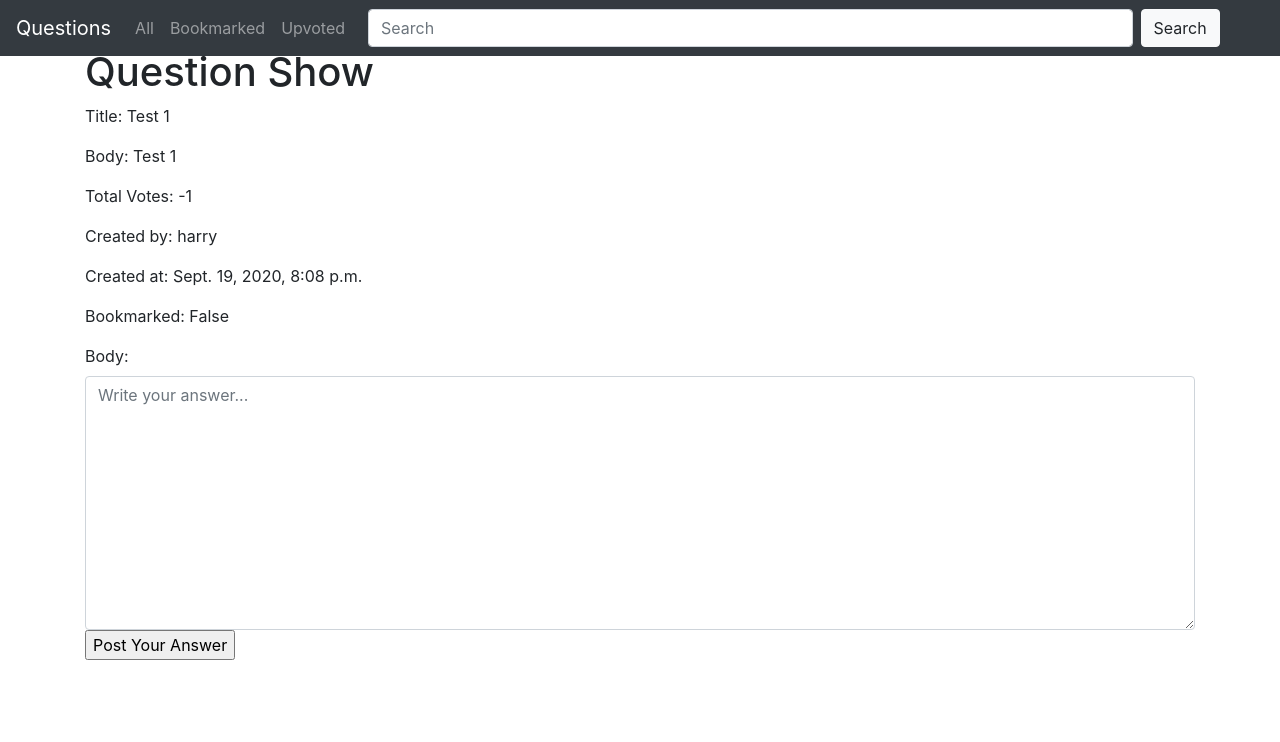
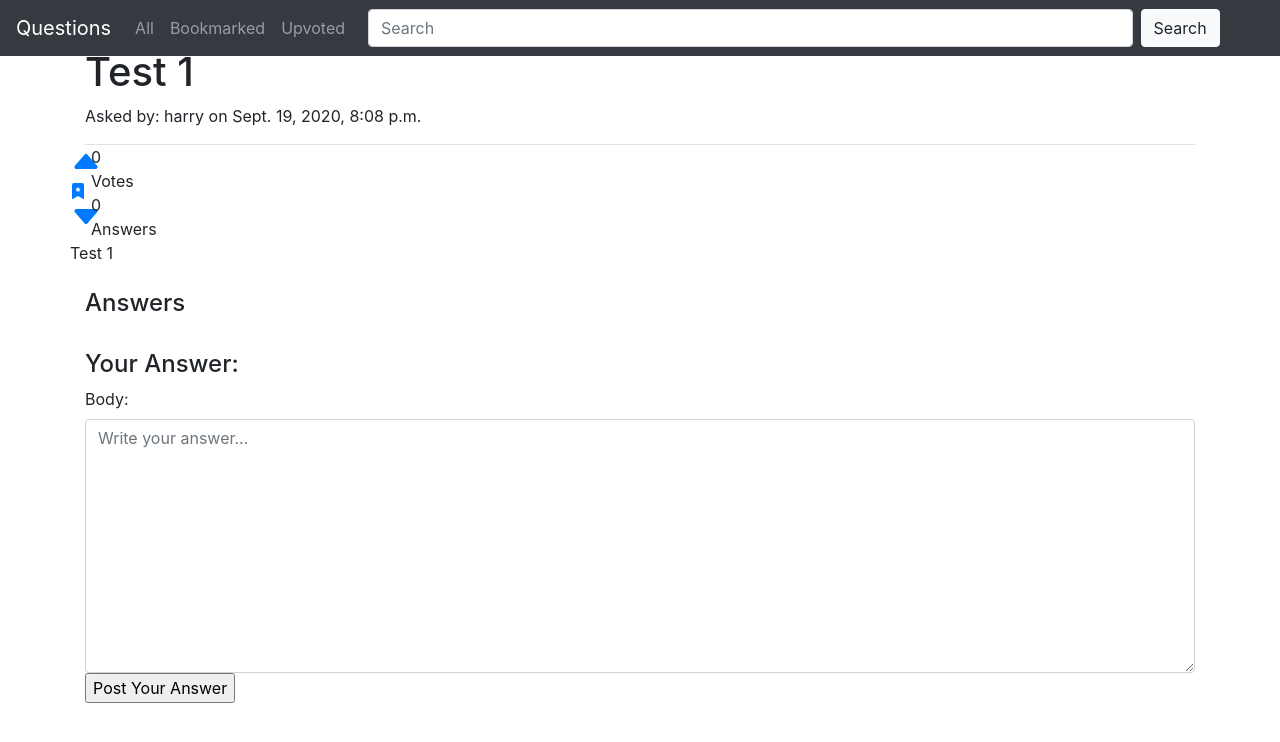
Before and after one commit to jmcuevas/quickstartguides-dev, a Django app: page /questions/show/2 in a window 1280 px wide. Shown: the top 742 px of the page. Run offline with Django 3.2, Linux system fonts and the light colour scheme; a user stored in the database is signed in; data comes from the database, SQL or seed files in the repository; data that the repository does not hold is empty; some libraries are stand-ins or nearby versions.

Commit message:
Update question show layout and add bootstrap

```diff
--- a/questions/templates/questions/show.html
+++ b/questions/templates/questions/show.html
@@ -2,17 +2,114 @@
 
 {% block body %}
 
-    <h1>Question Show</h1>
+    <!-- Question -->
+    <div>
+        <!-- Question: Title -->
+        <div class="border-bottom">
 
-    <p>Title: {{ question.title }}</p>
-    <p>Body: {{ question.body }}</p>
-    <p>Total Votes: {{ question.total_votes }}</p>
-    <p>Created by: {{ question.created_by }}</p>
-    <p>Created at: {{ question.created_at }}</p>
+            <!-- Info: title, created by & created at -->
+            <div class="d-inline-block">
+                <h1>{{ question.title }}</h1>
+                <p>Asked by: {{ question.created_by }} on {{ question.created_at }}</p>
+            </div>
+        </div>
+
+        <!-- Question: Body -->
+        <div class="d-inline-block">
+            <div class="row">
+                <!-- Actions: Upvote/Bookmark/Downvote -->
                 {% if user.is_authenticated %}
-        <p>Bookmarked: {{ bookmarked }}</p>
+                <div class="d-inline-block align-top col-1 p-0 m-0">
+                    <div class="d-block text-center">
+                        <!-- Upvote -->
+                        <a href="{% url 'question_upvote' question.pk %}" class="d-block">
+                            <svg width="2em" height="2em" viewBox="0 0 16 16" class="bi bi-caret-up-fill" fill="currentColor" xmlns="http://www.w3.org/2000/svg">
+                                <path d="M7.247 4.86l-4.796 5.481c-.566.647-.106 1.659.753 1.659h9.592a1 1 0 0 0 .753-1.659l-4.796-5.48a1 1 0 0 0-1.506 0z"></path>
+                            </svg>
+                        </a>
+
+                        <!-- Bookmark -->
+                        {% if question.bookmarked_by_user %}
+                        <a href="{% url 'question_bookmark' question.pk %}" class="d-block">
+                            <svg width="1em" height="1em" viewBox="0 0 16 16" class="bi bi-bookmark" fill="currentColor" xmlns="http://www.w3.org/2000/svg">
+                                <path fill-rule="evenodd" d="M2 2a2 2 0 0 1 2-2h8a2 2 0 0 1 2 2v13.5a.5.5 0 0 1-.777.416L8 13.101l-5.223 2.815A.5.5 0 0 1 2 15.5V2zm2-1a1 1 0 0 0-1 1v12.566l4.723-2.482a.5.5 0 0 1 .554 0L13 14.566V2a1 1 0 0 0-1-1H4z"></path>
+                            </svg>
+                        </a>
+                        {% else %}
+                        <a href="{% url 'question_bookmark' question.pk %}" class="d-block">
+                            <svg width="1em" height="1em" viewBox="0 0 16 16" class="bi bi-bookmark-star-fill" fill="currentColor" xmlns="http://www.w3.org/2000/svg">
+                                <path fill-rule="evenodd" d="M4 0a2 2 0 0 0-2 2v13.5a.5.5 0 0 0 .74.439L8 13.069l5.26 2.87A.5.5 0 0 0 14 15.5V2a2 2 0 0 0-2-2H4zm4.16 4.1a.178.178 0 0 0-.32 0l-.634 1.285a.178.178 0 0 1-.134.098l-1.42.206a.178.178 0 0 0-.098.303L6.58 6.993c.042.041.061.1.051.158L6.39 8.565a.178.178 0 0 0 .258.187l1.27-.668a.178.178 0 0 1 .165 0l1.27.668a.178.178 0 0 0 .257-.187L9.368 7.15a.178.178 0 0 1 .05-.158l1.028-1.001a.178.178 0 0 0-.098-.303l-1.42-.206a.178.178 0 0 1-.134-.098L8.16 4.1z"></path>
+                            </svg>
+                        </a>
                         {% endif %}
 
+                        <!-- Downvote -->
+                        <a href="{% url 'question_downvote' question.pk %}" class="d-block">
+                            <svg width="2em" height="2em" viewBox="0 0 16 16" class="bi bi-caret-down-fill" fill="currentColor" xmlns="http://www.w3.org/2000/svg">
+                                <path d="M7.247 11.14L2.451 5.658C1.885 5.013 2.345 4 3.204 4h9.592a1 1 0 0 1 .753 1.659l-4.796 5.48a1 1 0 0 1-1.506 0z"></path>
+                            </svg>
+                        </a>
+                    </div>
+                </div>
+                {% endif %}
+
+                <!-- Info: # of Votes & Answers -->
+                <div class="q-list-info d-inline-block px-2 align-top col-1 p-0 m-0">
+                    <div class="q-list-votes text-center">
+                        <p class="my-0">0</p>
+                        <p class="my-0">Votes</p>
+                    </div>
+                    <div class="q-list-answers text-center">
+                        <p class="my-0">0</p>
+                        <p class="my-0">Answers</p>
+                    </div>
+                </div>
+
+                <p class="d-inline-block col-10 p-0 m-0" >{{ question.body }}</p>
+            </div>
+
+        </div>
+    </div>
+
+    <!-- Answers -->
+    <div class="pt-4">
+        <div>
+            <!-- Display Answers -->
+            <h4>Answers</h4>
+            {% for answer in answers %}
+            <div class="border-bottom pt-4">
+                {% if user.is_authenticated %}
+                    {% if answer.created_by == user %}
+                        <p class="d-inline">Answered by: {{answer.created_by}} on {{answer.created_at}}</p>
+
+                        <!-- Actions: Edit -->
+                        <a href="{% url 'answer_edit' answer.pk %}" class="d-inline">
+                            <svg width="1em" height="1em" viewBox="0 0 16 16" class="bi bi-pencil-square" fill="currentColor" xmlns="http://www.w3.org/2000/svg">
+                                <path d="M15.502 1.94a.5.5 0 0 1 0 .706L14.459 3.69l-2-2L13.502.646a.5.5 0 0 1 .707 0l1.293 1.293zm-1.75 2.456l-2-2L4.939 9.21a.5.5 0 0 0-.121.196l-.805 2.414a.25.25 0 0 0 .316.316l2.414-.805a.5.5 0 0 0 .196-.12l6.813-6.814z"></path>
+                                <path fill-rule="evenodd" d="M1 13.5A1.5 1.5 0 0 0 2.5 15h11a1.5 1.5 0 0 0 1.5-1.5v-6a.5.5 0 0 0-1 0v6a.5.5 0 0 1-.5.5h-11a.5.5 0 0 1-.5-.5v-11a.5.5 0 0 1 .5-.5H9a.5.5 0 0 0 0-1H2.5A1.5 1.5 0 0 0 1 2.5v11z"></path>
+                            </svg>
+                        </a>
+
+                        <!-- Actions: Delete -->
+                        <form action="{% url 'answer_delete' answer.pk %}" method="post" class="d-inline">
+                            {% csrf_token %}
+                            <button type="submit" class="btn">
+                                <svg width="1em" height="1em" viewBox="0 0 16 16" class="bi bi-trash" fill="currentColor" xmlns="http://www.w3.org/2000/svg">
+                                    <path d="M5.5 5.5A.5.5 0 0 1 6 6v6a.5.5 0 0 1-1 0V6a.5.5 0 0 1 .5-.5zm2.5 0a.5.5 0 0 1 .5.5v6a.5.5 0 0 1-1 0V6a.5.5 0 0 1 .5-.5zm3 .5a.5.5 0 0 0-1 0v6a.5.5 0 0 0 1 0V6z"></path>
+                                    <path fill-rule="evenodd" d="M14.5 3a1 1 0 0 1-1 1H13v9a2 2 0 0 1-2 2H5a2 2 0 0 1-2-2V4h-.5a1 1 0 0 1-1-1V2a1 1 0 0 1 1-1H6a1 1 0 0 1 1-1h2a1 1 0 0 1 1 1h3.5a1 1 0 0 1 1 1v1zM4.118 4L4 4.059V13a1 1 0 0 0 1 1h6a1 1 0 0 0 1-1V4.059L11.882 4H4.118zM2.5 3V2h11v1h-11z"></path>
+                                </svg>
+                            </button>
+                        </form>
+                        {% endif %}
+                    {% endif %}
+                    <p>{{answer.body}}</p>
+                </div>
+            {% endfor %}
+        </div>
+
+        <!-- Write Anser -->
+        <div class="pt-4">
+            <h4>Your Answer:</h4>
             {% if user.is_authenticated %}
             <form action="{% url 'answer_new' question.pk %}" method="post">
                 {% csrf_token %}
@@ -20,21 +117,9 @@
                 <input type="submit" value="Post Your Answer">
             </form>
             {% endif %}
+        </div>
+    </div>
 
-    {% for answer in answers %}
-        <p>Answer {{ answer.pk }}</p>
-        {% if user.is_authenticated %}
-            {% if answer.created_by == user %}
-            <a href="{% url 'answer_edit' answer.pk %}">Edit</a>
-            <form action="{% url 'answer_delete' answer.pk %}" method="post">
-                {% csrf_token %}
-                <input type="submit" value="Delete">
-            </form>
-            {% endif %}
-        {% endif %}
-        <p>Body: {{answer.body}}</p>
-        <p>Created at: {{answer.created_at}}</p>
-        <p>Created by: {{answer.created_by}}</p>
-    {% endfor %}
+
 
 {% endblock %}
```
Lines whose indentation alone changed are shown as unchanged.
